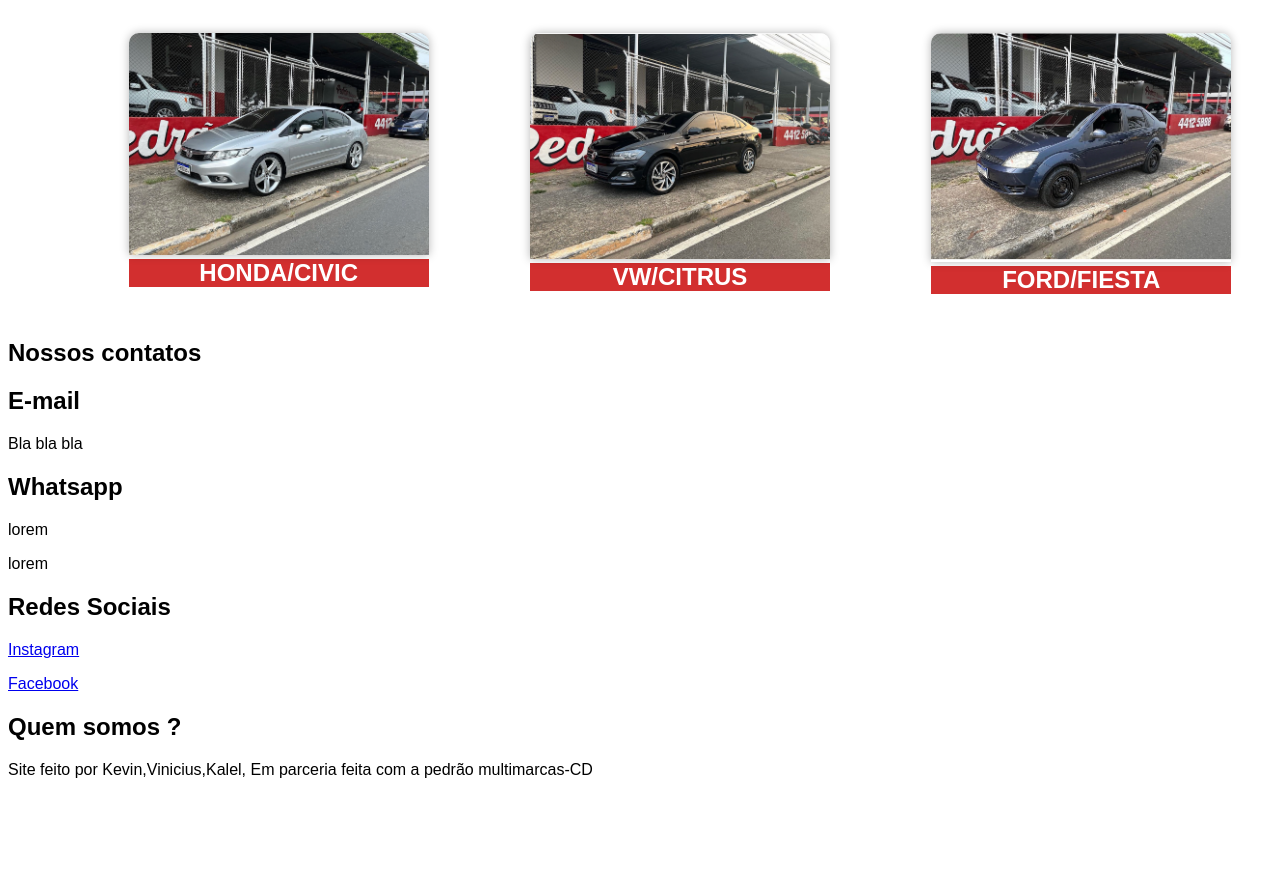
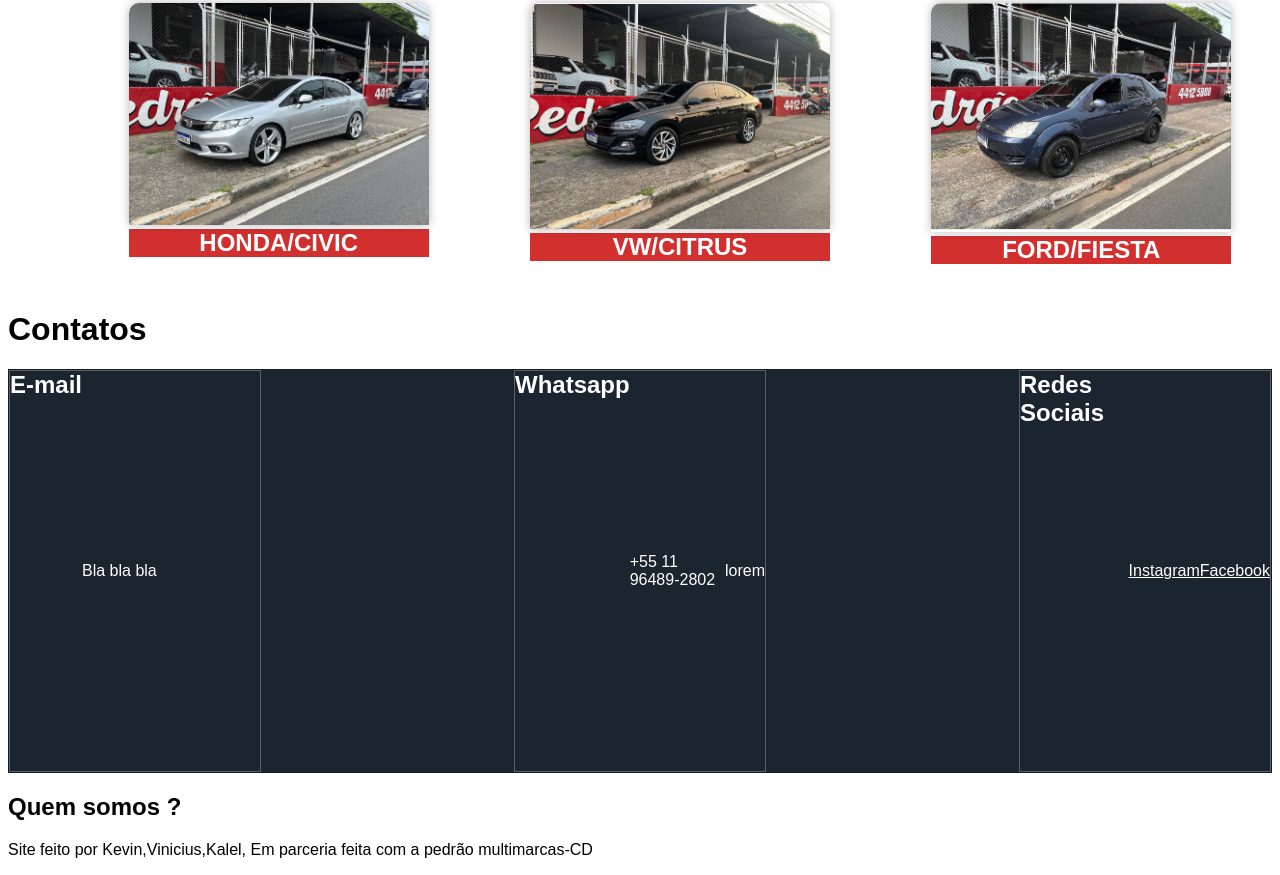
Before and after one commit to KevinLucasBP1/PEX, a plain HTML site: page index.html in a window 1280 px wide. Shown: the part 1799-2674 px from the top of the page. Before the commit the page ends 2594 px from the top, so only its background shows below. Drawn offline with Linux system fonts and the light colour scheme.

Commit message:
pesadelo

```diff
--- a/estilo.css
+++ b/estilo.css
@@ -114,9 +114,38 @@ ul h2{
     text-align: center;
 }
 
-.carros{
-    padding-top: 30px;
+#contatos{
+    background-color: #1B252F;
+    display: flex;
+    flex-direction: row;
+    justify-content: space-between;
+    align-items: center;
+    flex-wrap: wrap;
+    border: 1px solid rgba(0, 0, 0, 0.267);
 }
+
+.social h2 {
+    color: white;
+    display: contents;
+    justify-content: center;
+    align-items: center;
+}
+
+.social p,a {
+    color: white;
+    display: flex;
+    align-items: center;
+    justify-content: center;
+}
+
+.social{
+    width: 250px;
+    height: 400px;
+    border: 1px solid rgba(255, 255, 255, 0.274); display: flex;
+
+}
+
+
 
 
 
--- a/index.html
+++ b/index.html
@@ -49,18 +49,18 @@
                     </li>
                 </ul>
                 <ul>
-                    <li class="carros">
+                    <li >
                         <img src="imagens/HONDACIVIC.png" width="300" alt="HONDA/CIVIC">
                         <h2>HONDA/CIVIC</h2>
 
                     </li>
 
-                    <li class="carros">
+                    <li >
                         <img src="imagens/VWVITRUS.png" width="300" alt="VW/VITRUS">
                         <h2>VW/CITRUS</h2>
                     </li>
 
-                    <li class="carros">
+                    <li >
                         <img src="imagens/FORDFIESTA.png" width="300" alt="FORD/FORDFIESTA">
                         <H2>FORD/FIESTA</H2>
                     </li>
@@ -68,21 +68,28 @@
             </div>
 
         </div>
+            <h1>Contatos</h1>
+        <div id="contatos">
 
-        <article id="contatos">
-            <h1>Nossos contatos</h1>
+
+            <div class="social">
                  <h2>E-mail</h2>
                  <p>Bla bla bla</p>
+             </div>
 
+             <div class="social">
                  <h2>Whatsapp</h2>
+                 <p>+55 11 96489-2802</p>
                  <p>lorem</p>
-             <p>lorem</p>
+             </div>
 
+             <div class="social">
                  <h2>Redes Sociais</h2>
                  <p><a href="https://www.instagram.com/pedraomultimarcasoficial/" target="_blank">Instagram</a></p>
                  <p><a href="https://www.facebook.com/pedraomultimarcasoficial/?locale=pt_BR" target="_blank">Facebook</a></p>
+             </div>
 
-        </article>
+        </div>
 
         <article id="historia">
             <h1>Quem somos ?</h1>
```
Lines whose indentation alone changed are shown as unchanged.
